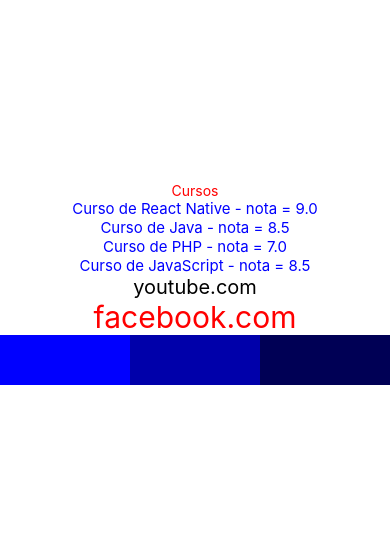
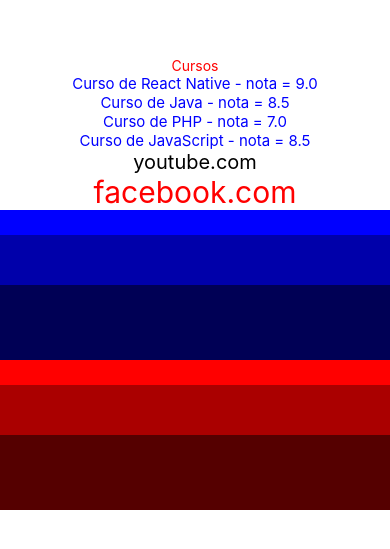
Before and after one commit to rafael-rodrigues95/app1, a React Native app: screen / in a window 390 px wide. Shown: the part 139-688 px from the top of the page. Built offline with nearby package versions, Linux system fonts and the light colour scheme.

Commit message:
Adicionando flexWrap e flexGros aos estilos.

```diff
--- a/components/Caixas.js
+++ b/components/Caixas.js
@@ -8,10 +8,26 @@
 
 export default function(props){
     return(
-        <View style={{width:'100%', flexDirection: 'row'}}>
+        /*<View style={{width:'100%', flexDirection: 'row'}}>
             <View style={{width:'33.33%',height:50,backgroundColor:'#00f'}}></View>
             <View style={{width:'33.33%',height:50,backgroundColor:'#00a'}}></View>
             <View style={{width:'33.33%',height:50,backgroundColor:'#005'}}></View>
+        </View>*/
+        /*<View style={{width:'100%', height: 300, flexDirection: 'row', flexWrap: 'wrap'}}>
+            <View style={{width: 85, height: 50, backgroundColor:'#00f'}}></View>
+            <View style={{width: 85, height: 50, backgroundColor:'#00a'}}></View>
+            <View style={{width: 85, height: 50, backgroundColor:'#005'}}></View>
+            <View style={{width: 85, height: 50, backgroundColor:'#f00'}}></View>
+            <View style={{width: 85, height: 50, backgroundColor:'#a00'}}></View>
+            <View style={{width: 85, height: 50, backgroundColor:'#500'}}></View>
+        </View>*/
+        <View style={{width:'100%', height: 300, flexDirection: 'column', justifyContent: 'center', alignItems: 'stretch'}}>
+            <View style={{flexGrow: 1, backgroundColor:'#00f'}}></View>
+            <View style={{flexGrow: 2, backgroundColor:'#00a'}}></View>
+            <View style={{flexGrow: 3, backgroundColor:'#005'}}></View>
+            <View style={{flexGrow: 1, backgroundColor:'#f00'}}></View>
+            <View style={{flexGrow: 2, backgroundColor:'#a00'}}></View>
+            <View style={{flexGrow: 3, backgroundColor:'#500'}}></View>
         </View>
     )
 }
```
